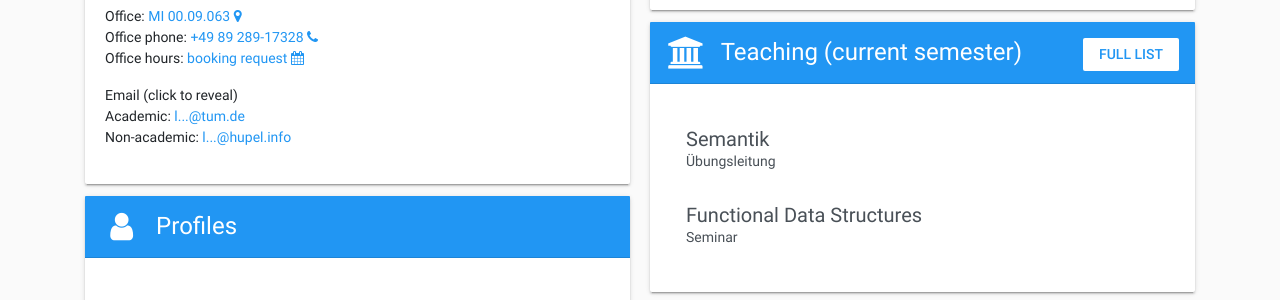
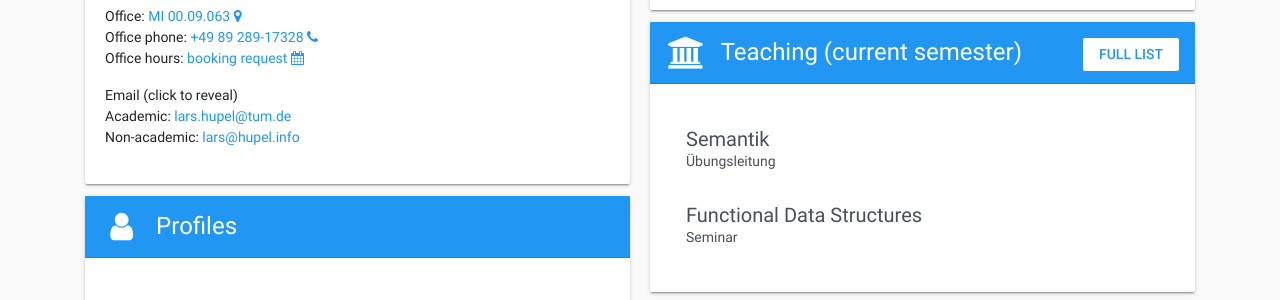
Before and after one commit to larsrh/website, a Jekyll site: the page built from index.html, in a window 1280 px wide. Shown: the part 447-747 px from the top of the page. Built offline with Jekyll 4.4.1, drawn with Linux system fonts in a browser that asks for light colours; comment, search, counter and statistics services are not loaded.

Commit message:
replace reCAPTCHA Mailhide (phased out) with HTML entities

```diff
--- a/_includes/contact.html
+++ b/_includes/contact.html
@@ -5,5 +5,5 @@
 Office hours: <a href="https://larsrh.youcanbook.me/">booking request <i class="fa fa-calendar" aria-hidden="true"></i></a>
 </p>
 <p>Email (click to reveal)<br />
-Academic: <a href="http://www.google.com/recaptcha/mailhide/d?k=01RYEMxTU3La7HOz9NhEDhQA==&amp;c=HFbpQ9BxPBz8SV5Ahj_AVXoSCZqGHwmFtJ6PbbMPRV4=" onclick="window.open('http://www.google.com/recaptcha/mailhide/d?k\x3d01RYEMxTU3La7HOz9NhEDhQA\x3d\x3d\x26c\x3dHFbpQ9BxPBz8SV5Ahj_AVXoSCZqGHwmFtJ6PbbMPRV4\x3d', '', 'toolbar=0,scrollbars=0,location=0,statusbar=0,menubar=0,resizable=0,width=500,height=300'); return false;" title="Reveal this e-mail address">l...@tum.de</a><br />
-Non-academic: <a href="http://www.google.com/recaptcha/mailhide/d?k=01PAt7IRJa0LJx1GfnDr_xcA==&amp;c=9fms_i97epk5yRfaeh9pLQ==" onclick="window.open('http://www.google.com/recaptcha/mailhide/d?k\x3d01PAt7IRJa0LJx1GfnDr_xcA\x3d\x3d\x26c\x3d9fms_i97epk5yRfaeh9pLQ\x3d\x3d', '', 'toolbar=0,scrollbars=0,location=0,statusbar=0,menubar=0,resizable=0,width=500,height=300'); return false;" title="Reveal this e-mail address">l...@hupel.info</a></p>
+Academic: <a href="&#x6D;&#x61;&#x69;&#x6C;&#x74;&#x6F;&#x3A;&#x6C;&#x61;&#x72;&#x73;&#x2E;&#x68;&#x75;&#x70;&#x65;&#x6C;&#x40;&#x74;&#x75;&#x6D;&#x2E;&#x64;&#x65;">&#x6C;&#x61;&#x72;&#x73;&#x2E;&#x68;&#x75;&#x70;&#x65;&#x6C;&#x40;&#x74;&#x75;&#x6D;&#x2E;&#x64;&#x65;</a><br />
+Non-academic: <a href="&#x6D;&#x61;&#x69;&#x6C;&#x74;&#x6F;&#x3A;&#x6C;&#x61;&#x72;&#x73;&#x40;&#x68;&#x75;&#x70;&#x65;&#x6C;&#x2E;&#x69;&#x6E;&#x66;&#x6F;">&#x6C;&#x61;&#x72;&#x73;&#x40;&#x68;&#x75;&#x70;&#x65;&#x6C;&#x2E;&#x69;&#x6E;&#x66;&#x6F;</a></p>
```
